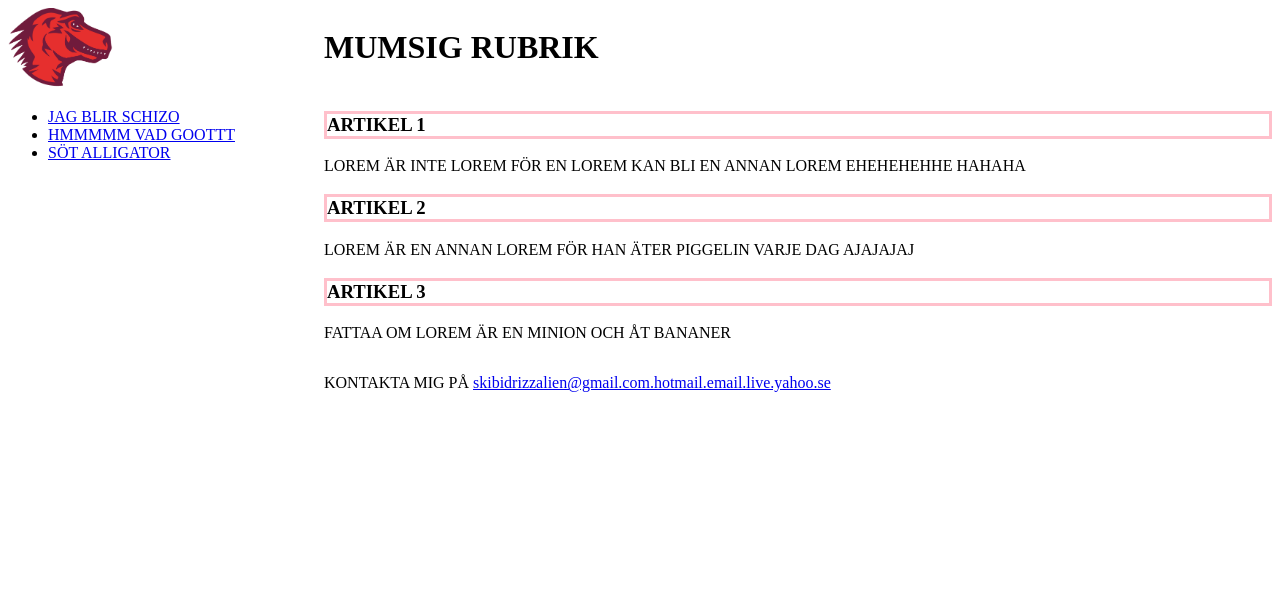
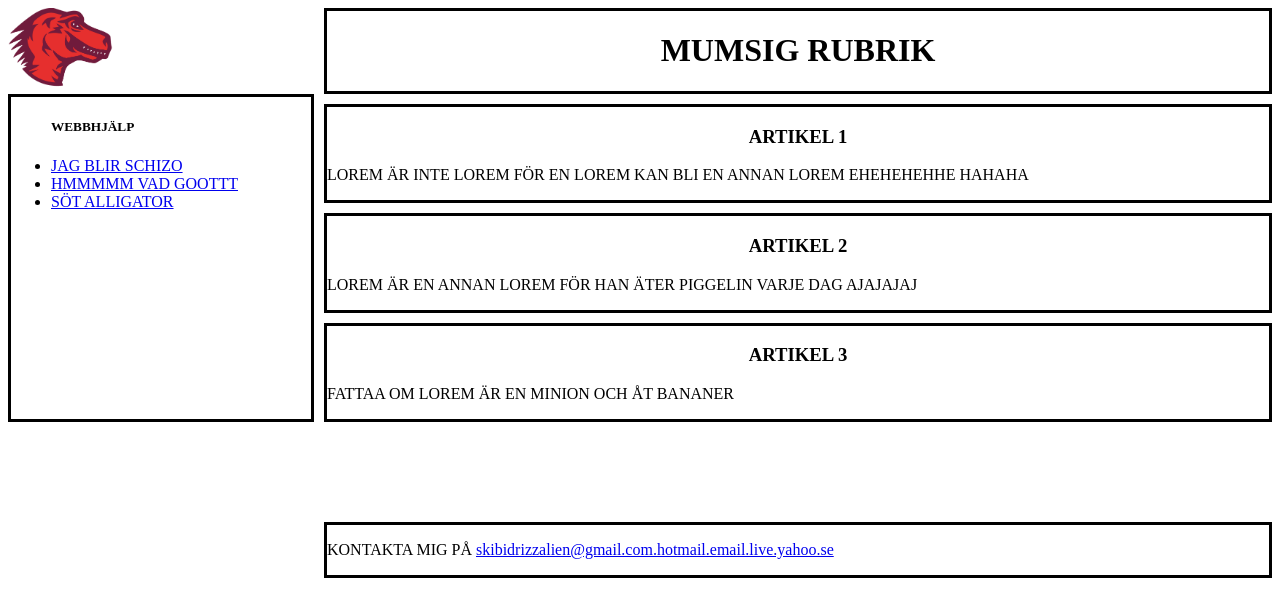
Before and after one commit to TE23D-Ekholm-Richard/lektion-6-upp-1, a plain HTML site: page index.html in a window 1280 px wide. Drawn offline with Linux system fonts and the light colour scheme.

Commit message:
klar med allt tror jag

```diff
--- a/index.html
+++ b/index.html
@@ -14,11 +14,13 @@
 <header>
     <img src="skibdi raptor.png">
 </header>
+    <div class="borde-klass" ><h1>MUMSIG RUBRIK</h1>
+    </div>
 
-<h1>MUMSIG RUBRIK</h1>
 
 <nav>
 <ul>
+    <h5>WEBBHJÄLP</h5>
 <li><a href="https://www.google.com/search?q=ADORABLE+KITTENS&rlz=1C1GCEA_enSE1074SE1075&oq=&gs_lcrp=EgZjaHJvbWUqBggAEEUYOzIGCAAQRRg7MgYIARBFGDkyCAgCEAAYFhgeMggIAxAAGBYYHjIICAQQABgWGB4yCAgFEAAYFhgeMggIBhAAGBYYHjIICAcQABgWGB4yCAgIEAAYFhgeMggICRAAGBYYHtIBCDMzMjNqMGo3qAIAsAIA&sourceid=chrome&ie=UTF-8&safe=active&ssui=on#vhid=zZQbCOaYiUu4TM&vssid=_fUgWZ_HlJKLDwPAPlOv2gA4_33">JAG BLIR SCHIZO</a></li>
 <li><a href="https://se.pinterest.com/pin/608478599635413093/">HMMMMM VAD GOOTTT</a></li>
 <li><a href="https://www.reddit.com/r/aww/comments/bgnma4/alligators_can_be_cute_too/">SÖT ALLIGATOR</a></li>
@@ -27,17 +29,17 @@
 </nav>
 
 <main>
-    <article>
+    <article id="ARTIKEL1">
     <h3>ARTIKEL 1</h3>
         <p>LOREM ÄR INTE LOREM FÖR EN LOREM KAN BLI EN ANNAN LOREM EHEHEHEHHE HAHAHA</p>
 
     </article>
-<article>
+<article id="ARTIKEL2">
     <h3>ARTIKEL 2</h3>
     <p>LOREM ÄR EN ANNAN LOREM FÖR HAN ÄTER PIGGELIN VARJE DAG AJAJAJAJ</p>
 </article>
 
-<article>
+<article id="ARTIKEL3">
     <h3>ARTIKEL 3</h3>
     <p>FATTAA OM LOREM ÄR EN MINION OCH ÅT BANANER</p>
 </article>
--- a/style.css
+++ b/style.css
@@ -5,7 +5,43 @@ height: 80px;
 .container{
     display: grid;
     grid-template-columns: 1fr 3fr;
+    grid-template-rows: auto auto auto auto;
 }
+
+.borde-klass{
+    border: solid black;
+    text-align: center;
+}
+
+#ARTIKEL1{
+    border: solid black;
+    margin-top: 10px;
+
+}
+
+#ARTIKEL2{
+    border:solid black;
+    margin-top: 10px;
+
+}
+
+#ARTIKEL3{
+    border:solid black;
+    margin-top: 10px;
+}
+
+nav{
+   border: solid black;
+margin-right: 10px;
+margin-top: 10;
+
+}
+
 h3{
-    border: solid pink;
+    text-align: center;
 }
+
+footer{
+    border: solid black;
+    margin-top: 100px;
+}
```
